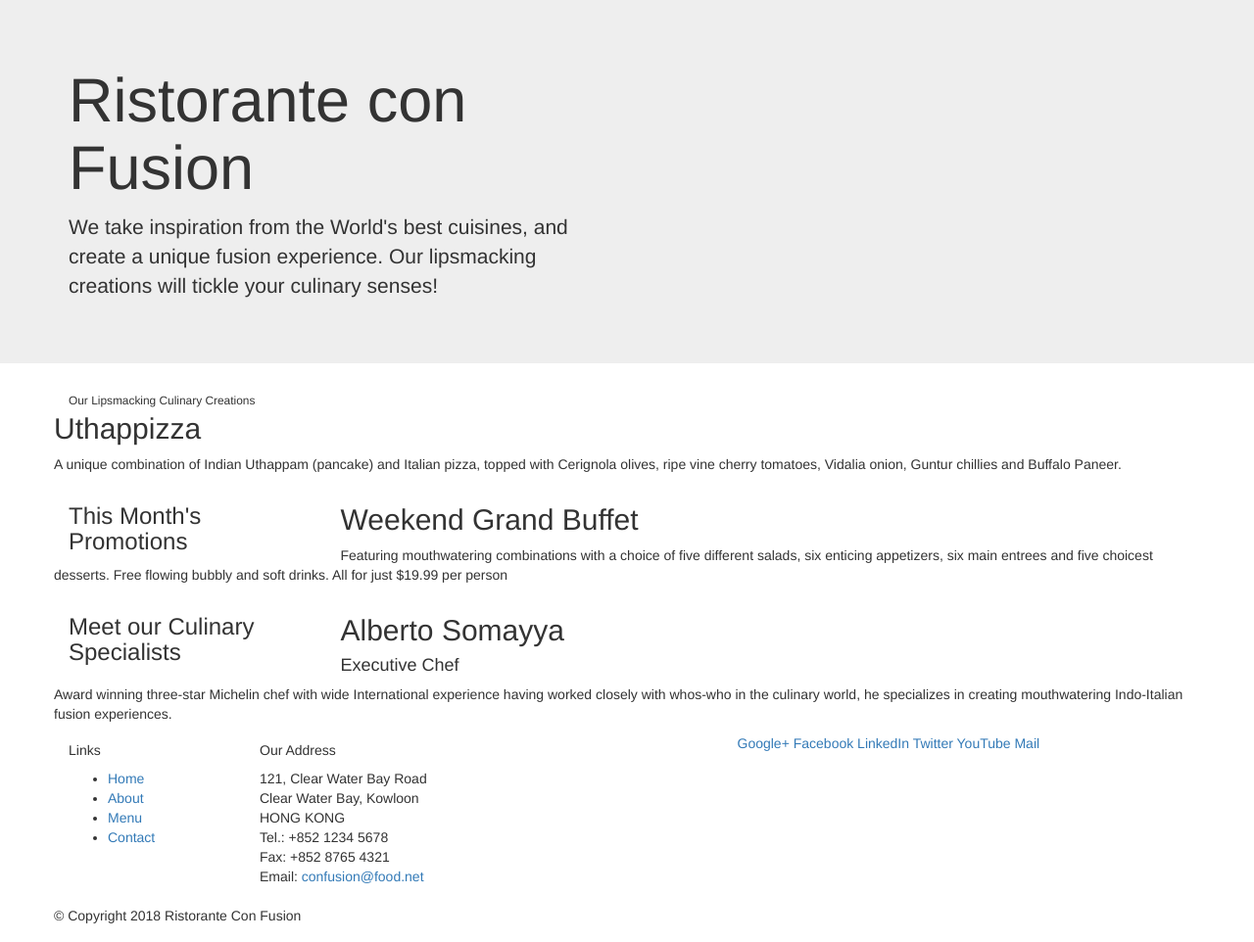
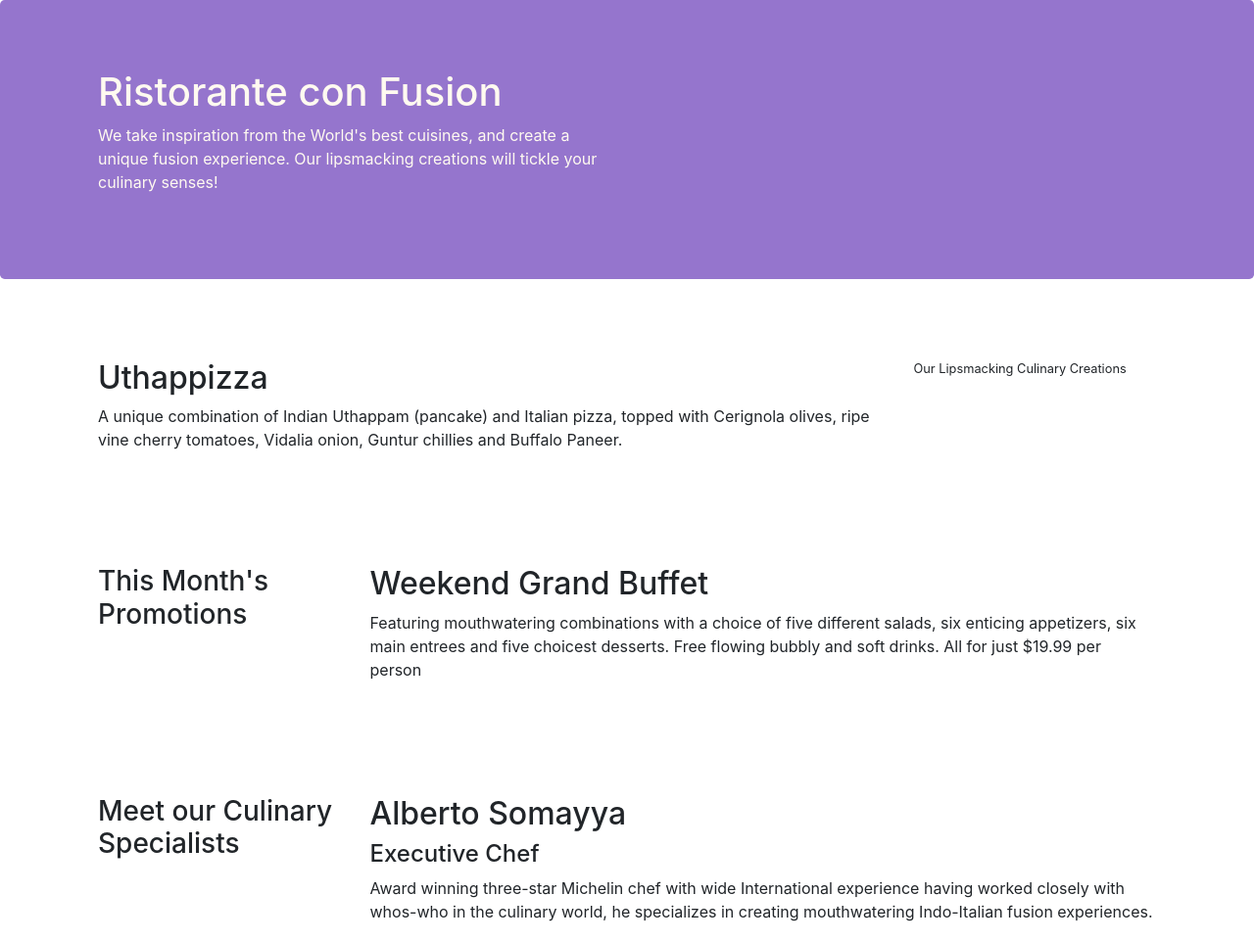
Before and after one commit to mujawadiya123/my_firstWebApplication, a website: page index.html in a window 1280 px wide. Shown: the top 962 px of the page at 98% size. Drawn offline with nearby package versions, Linux system fonts and the light colour scheme.

Commit message:
bootsrap part2 commit

```diff
--- a/index.html
+++ b/index.html
@@ -9,6 +9,7 @@
 
     <!-- Bootstrap CSS -->
     <link rel="stylesheet" href="node_modules/bootstrap/dist/css/bootstrap.min.css">
+	<link rel="stylesheet" href="styles.css">
     <title>Ristorante Con Fusion</title>
 </head>
 
@@ -16,7 +17,7 @@
 
     <header class = "jumbotron">
         <div  class ="container" >
-            <div class = "row" >
+            <div class = "row row-header " >
                 <div class="col-12 col-sm-6 " > <!-- all 12 col will be occupied in small screen and 6 will be occupied in larger screens -->
                     <h1>Ristorante con Fusion </h1>
                     <p>We take inspiration from the World's best cuisines, and create a unique fusion experience. Our lipsmacking creations will tickle your culinary senses!</p>
@@ -28,8 +29,8 @@
     </header>
 
     <div class = "container">
-        <div class="row">
-            <div class = " col-12 col-sm-4 col-md-3 order-sm-last> <!-- this means this div will occupy 12 coloumns in ex-small screen and 4 cl in small screen and 3 cl in mid  to ex-large screen -->
+        <div class="row row-content align-item-center">
+            <div class = " col-12 col-sm-4 col-md-3 order-sm-last 	> <!-- this means this div will occupy 12 coloumns in ex-small screen and 4 cl in small screen and 3 cl in mid  to ex-large screen -->
                 <h3>Our Lipsmacking Culinary Creations</h3>
             </div>
             <div class ="col col-sm col-md order-sm-first"> <!-- col - alwz below div 1 in small screen , col-sm - occupies remaining 8 col , col-md - occupies remainig mid col. -->
@@ -39,7 +40,7 @@
         </div>
 
 
-        <div class = "row">
+        <div class = "row row-content align-item-center" >
             <div class = " col-12 col-sm-4 col-md-3 order-sm-first">
                 <h3>This Month's Promotions</h3>
             </div>
@@ -49,11 +50,11 @@
             </div>
         </div>
 
-        <div class = "row">
+        <div class = "row  row-content align-item-center">
             <div class = " col-12 col-sm-4 col-md-3 order-sm-first">
                 <h3>Meet our Culinary Specialists</h3>
             </div>
-            <div class ="col col-sm col-md" order-sm-last>
+            <div class ="col col-sm col-md order-sm-last">
                 <h2>Alberto Somayya</h2>
                 <h4>Executive Chef</h4>
                 <p>Award winning three-star Michelin chef with wide International experience having worked closely with whos-who in the culinary world, he specializes in creating mouthwatering Indo-Italian fusion experiences. </p>
@@ -61,12 +62,12 @@
         </div>
     </div>
 
-    <footer>
+    <footer  class="footer">
         <div class = "container">
             <div class = "row">
                 <div class = " offset-1 col-4  col-sm-2"> <!-- offset-1 will shift our div by 1 col -->
                      <h5>Links</h5>
-                    <ul>
+                    <ul class = "list-unstyled ">
                         <li><a href="#">Home</a></li>
                         <li><a href="#">About</a></li>
                         <li><a href="#">Menu</a></li>
@@ -83,9 +84,9 @@
 		              Fax: +852 8765 4321<br>
 		              Email: <a href="mailto:confusion@food.net">confusion@food.net</a>
 		           </address>
-                </div>
-                <div class =" col-12 col-sm-4 ">
-                    <div >
+                </div >
+                <div class =" col-12 col-sm-4 align-self-center">
+                    <div class ="text-center">
                         <a href="http://google.com/+">Google+</a>
                         <a href="http://www.facebook.com/profile.php?id=">Facebook</a>
                         <a href="http://www.linkedin.com/in/">LinkedIn</a>
@@ -95,7 +96,7 @@
                     </div>
                 </div>
            </div>
-           <div class = "row">
+           <div class = "row justify-content-center">
                 <div class ="auto">
                     <p>© Copyright 2018 Ristorante Con Fusion</p>
                 </div>
--- a/package.json
+++ b/package.json
@@ -12,5 +12,10 @@
   "license": "ISC",
   "devDependencies": {
     "lite-server": "^2.3.0"
+  },
+  "dependencies": {
+    "bootstrap": "^4.0.0",
+    "jquery": "^3.3.1",
+    "popper.js": "^1.12.9"
   }
 }
--- /dev/null
+++ b/styles.css
@@ -0,0 +1,32 @@
+.row-header {
+	margin : 0px;
+	padding : 0px auto;
+
+
+}
+
+.row-content {
+
+	margin : 0px auto;
+	padding : 50px 0px 50px 0px;
+
+}
+
+.footer{
+
+	background-color : #D1C4E9;
+	margin : 0px auto;
+	padding : 20px  0px 20px 0px;
+
+
+}
+
+.jumbotron {
+
+	padding : 70px 30px 70px 30px;
+	margin : px auto;
+	background-color: #9575CD;
+	color : floralwhite;
+
+
+}
```
Also changed, not shown: 1 other file.
